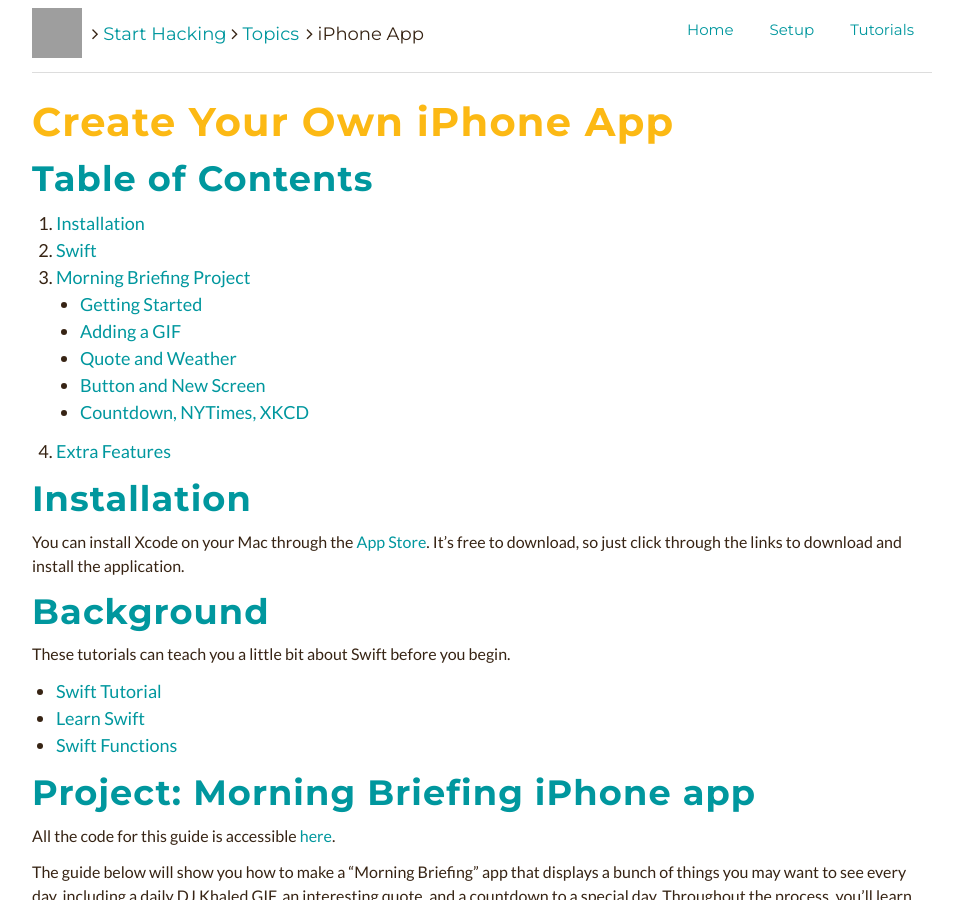
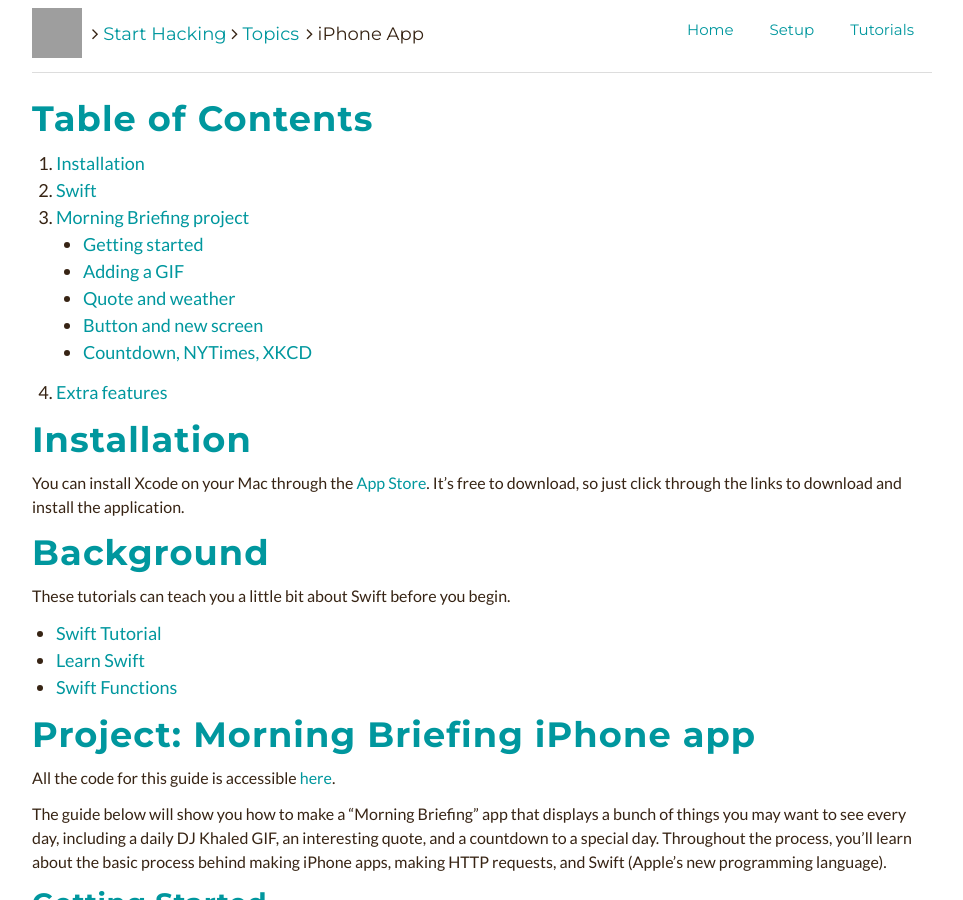
Before and after one commit to starthacking/starthacking.github.io, a Jekyll site: the page built from _posts/2017-09-08-iphone.md, in a window 1280 px wide and 900 px high. Shown: the whole window, without its empty margins (158-1121 px from the left). Built offline with Jekyll 4.4.1, drawn with Linux system fonts in a browser that asks for light colours; nearby versions of some CDN libraries; some of the changed lines change nothing that is shown; some of the changed text lies outside the part shown; grey boxes are pictures that could not be loaded.

Commit message:
posts iphone: format

````diff
--- a/_posts/2017-09-08-iphone.md
+++ b/_posts/2017-09-08-iphone.md
@@ -8,102 +8,113 @@
     name: "Topics"
     path: "/topics"
 ---
-# Create Your Own iPhone App
-
-
 
 ## Table of Contents
 
+1. [Installation](#installation)
+1. [Swift](#swift)
+1. [Morning Briefing project](#project-morning-briefing-iphone-app)
+  - [Getting started](#getting-started)
+  - [Adding a GIF](#adding-a-gif)
+  - [Quote and weather](#quote-and-weather)
+  - [Button and new screen](#button-and-new-screen)
+  - [Countdown, NYTimes, XKCD](#countdown-nytimes-xkcd)
+1. [Extra features](#congratulations)
 
+## Installation
 
-<ol>
-<li><a href="#installation">Installation</a></li>
-<li><a href="#swift">Swift</a></li>
-<li><a href="#project">Morning Briefing Project</a></li>
-  <ul>
-    <li><a href="#start">Getting Started</a></li>
-    <li><a href="#gif">Adding a GIF</a></li>
-    <li><a href="#weather">Quote and Weather</a></li>
-    <li><a href="button">Button and New Screen</a></li>
-    <li><a href="#countdown">Countdown, NYTimes, XKCD</a></li>
-  </ul>
-<li><a href="#extra">Extra Features</a></li>
-</ol>
+You can install Xcode on your Mac through the [App Store][download]. It's
+free to download, so just click through the links to download and install the
+application.
 
-## <a id="installation">Installation</a>
+## Background
 
-You can install Xcode on your Mac through the
-[App Store][download]. It's free to download, so just click
-through the links to download and install the application.
-
-## <a id="swift">Background</a>
-
-These tutorials can teach you a little bit about Swift before
-you begin.
+These tutorials can teach you a little bit about Swift before you begin.
 
 - [Swift Tutorial][swift1]
 - [Learn Swift][swift2]
 - [Swift Functions][swift3]
 
-## <a id="project">Project: Morning Briefing iPhone app</a>
+## Project: Morning Briefing iPhone app
 
 All the code for this guide is accessible [here][hackpack].
 
-The guide below will show you how to make a "Morning Briefing"
-app that displays a bunch of things you may want to see every
-day, including a daily DJ Khaled GIF, an interesting quote, and
-a countdown to a special day. Throughout the process, you’ll
-learn about the basic process behind making iPhone apps, making
-HTTP requests, and Swift (Apple’s new programming language).
+The guide below will show you how to make a "Morning Briefing" app that
+displays a bunch of things you may want to see every day, including a daily
+DJ Khaled GIF, an interesting quote, and a countdown to a special day.
+Throughout the process, you’ll learn about the basic process behind making
+iPhone apps, making HTTP requests, and Swift (Apple’s new programming
+language).
 
-### <a id="start">Getting Started</a>
+### Getting Started
 
 Click "Create a new Xcode project" and under iOS → Application,
 select "Single View Application", and fill in the following
 fields. After clicking "next", pick somewhere to save the
 project and then press "Create".
 
-![](https://quip.com/blob/KWDAAAiFNtr/cYDpy1W8yWSlhzDQV6NHUA?a=glRLEkOMvi8b4JyhWPj0O8vtgnpCCL0soRYNZYW6mL0a)
+![Welcome to Xcode message](https://quip.com/blob/KWDAAAiFNtr/cYDpy1W8yWSlhzDQV6NHUA?a=glRLEkOMvi8b4JyhWPj0O8vtgnpCCL0soRYNZYW6mL0a)
 
-![](https://quip.com/blob/KWDAAAiFNtr/MhH4UAKvGoKkHuaSnDcYzg?a=wqjapDGgVXIsUoxyam11a5PktsMU9TKdn56avMNTHD0a)
+![New project options](https://quip.com/blob/KWDAAAiFNtr/MhH4UAKvGoKkHuaSnDcYzg?a=wqjapDGgVXIsUoxyam11a5PktsMU9TKdn56avMNTHD0a)
 
-### <a id="gif">Adding a GIF</a>
+### Adding a GIF
 
-The first thing we’re going to do is add the necessary elements to display a GIF. Apple doesn’t natively support displaying GIFs in image views, so we’re going to add [SwiftGif][swiftgif], an open source framework, to help. On the SwiftGif page, click the "Clone or download" button and download the ZIP file.
+The first thing we’re going to do is add the necessary elements to display a
+GIF. Apple doesn’t natively support displaying GIFs in image views, so we’re
+going to add [SwiftGif][swiftgif], an open source framework, to help. On the
+SwiftGif page, click the "Clone or download" button and download the ZIP
+file.
 
-Unzip the file, then add the file `UIImage+Gif.swift` from the "SwiftGifCommon" folder to your project directory by dragging the file to the left panel as so:
+Unzip the file, then add the file `UIImage+Gif.swift` from the
+"SwiftGifCommon" folder to your project directory by dragging the file to the
+left panel as so:
 
-![](https://quip.com/blob/KWDAAAiFNtr/ROCAUJg5SuOMkSmGZwrzkw?a=DHWs4izNozAoAq9LpeNxcqasLK6qiMaCpVHsrhkCaNEa)
+![Dragging the file to the left](https://quip.com/blob/KWDAAAiFNtr/ROCAUJg5SuOMkSmGZwrzkw?a=DHWs4izNozAoAq9LpeNxcqasLK6qiMaCpVHsrhkCaNEa)
 
 Make sure the following options are selected, then press finish.
 
-![](https://quip.com/blob/KWDAAAiFNtr/IUx6lD0rWwn2elTftBK_sA?a=Talznxqd7wZA9a0xmqSBokraC1RI9a4IkWZ5VhW1tvca)
+![Selected options](https://quip.com/blob/KWDAAAiFNtr/IUx6lD0rWwn2elTftBK_sA?a=Talznxqd7wZA9a0xmqSBokraC1RI9a4IkWZ5VhW1tvca)
 
-Next, open `Main.storyboard`. Think of `Main.storyboard` as a rough mockup of what your app will look like. You can position different UI elements, preview colors and fonts, and connect screens together.
-Go to the top of the screen and click Editor → Embed In → Navigation Controller. This will put the main view controller into a navigation controller, which will then give us the ability to title our screen.
+Next, open `Main.storyboard`. Think of `Main.storyboard` as a rough mockup of
+what your app will look like. You can position different UI elements, preview
+colors and fonts, and connect screens together. Go to the top of the screen
+and click Editor → Embed In → Navigation Controller. This will put the main
+view controller into a navigation controller, which will then give us the
+ability to title our screen.
 
-After that, click on the circle icon on the bottom right hand side, scroll until you find "Image View", then drag an image view onto View Controller.
+After that, click on the circle icon on the bottom right hand side, scroll
+until you find "Image View", then drag an image view onto View Controller.
 
-![](https://quip.com/blob/KWDAAAiFNtr/nqO07RUzWofCsnCaRRJXvQ?a=BsQMCZy8OGDdhIRDPEIXyYsdaz2l4vf4r78Phugemuga)
+![Image view](https://quip.com/blob/KWDAAAiFNtr/nqO07RUzWofCsnCaRRJXvQ?a=BsQMCZy8OGDdhIRDPEIXyYsdaz2l4vf4r78Phugemuga)
 
-Position it however you want somewhere at the top. Click on it again to change the width/height, then click on the attributes panel on the right hand side and change the Mode to "Scale to Fill."
+Position it however you want somewhere at the top. Click on it again to
+change the width/height, then click on the attributes panel on the right hand
+side and change the Mode to "Scale to Fill."
 
 After that, click on the venn diagram-ish icons on the top right.
 
-![](https://quip.com/blob/KWDAAAiFNtr/LK8tKTUUSzxE07zYd_LSnw?a=uYsuam6kERicfXxWU2T9dC15VkYFXxA0GCS7Ruf5XgYa)
+![View side by side icon](https://quip.com/blob/KWDAAAiFNtr/LK8tKTUUSzxE07zYd_LSnw?a=uYsuam6kERicfXxWU2T9dC15VkYFXxA0GCS7Ruf5XgYa)
 
-This will bring up a panel to view two different files side-by-side. We want to have `ViewController.swift` on one side and `Main.storyboard` on the other. The different files can be accessed from the top of each pane.
+This will bring up a panel to view two different files side-by-side. We want
+to have `ViewController.swift` on one side and `Main.storyboard` on the
+other. The different files can be accessed from the top of each pane.
 
 Once you have that set up:
 
 1. Hold the control key on your keyboard
-2. Click on image view, and drag the resulting line to underneath `class ViewController: UIViewController {`.
-3. When the small dialog pop ups to connect, name the image view "imageView" and press "connect" to finish.
-4. Congratulations! You just connected the image view you dragged and a variable called "imageView" that you can now use to change certain properties of it in code.
+2. Click on image view, and drag the resulting line to underneath `class
+  ViewController: UIViewController {`.
+3. When the small dialog pop ups to connect, name the image view "imageView"
+  and press "connect" to finish.
+4. Congratulations! You just connected the image view you dragged and a
+  variable called "imageView" that you can now use to change certain properties
+  of it in code.
 
-Before getting to the actual code, switch back to the original view from the top right.
+Before getting to the actual code, switch back to the original view from the
+top right.
 
-In `viewDidLoad()`, add the following code after super.viewDidLoad() and change the placeholder text:
+In `viewDidLoad()`, add the following code after super.viewDidLoad() and
+change the placeholder text:
 
 ```swift
 // This sets up the navigation controller (the bar at the top) to be a certain style, color, and tint.
@@ -159,40 +170,48 @@
 
 Now, we're ready to test that everything works.
 
-Make sure in your project page (accessible from the left hand panel) the following options are selected:
+Make sure in your project page (accessible from the left hand panel) the
+following options are selected:
 
-![](https://quip.com/blob/KWDAAAiFNtr/nQwM9CXLd4t_aCUL5wcUTQ?a=7j2nwe57xP9G73qBZFFyuEC35VK78vbMXaqX6U8GBtMa)
+![Project page options](https://quip.com/blob/KWDAAAiFNtr/nQwM9CXLd4t_aCUL5wcUTQ?a=7j2nwe57xP9G73qBZFFyuEC35VK78vbMXaqX6U8GBtMa)
 
-After that, choose to run the application on an iPhone 7 (since that's how we setup the storyboard) and then press the run button (looks like a play button):
+After that, choose to run the application on an iPhone 7 (since that's how we
+setup the storyboard) and then press the run button (looks like a play
+button):
 
-![](https://quip.com/blob/KWDAAAiFNtr/yBze2-IplmAu4H5--smwxw?a=UaSBEA3Ogj9gJ3bHurkRKEwlKSwfbo1VZ4p5UGDWKpQa)
+![Run button](https://quip.com/blob/KWDAAAiFNtr/yBze2-IplmAu4H5--smwxw?a=UaSBEA3Ogj9gJ3bHurkRKEwlKSwfbo1VZ4p5UGDWKpQa)
 
-If everything worked, you should see a random DJ Khaled related GIF show up in the simulator as so:
+If everything worked, you should see a random DJ Khaled related GIF show up
+in the simulator as so:
 
-![](https://quip.com/blob/KWDAAAiFNtr/n1nIZWJt92fdYTm6D2ZhCw?a=EJaBaEuXOoBqkzNaQiCaOMvUGjBu9BamAyauhu6rdTUa)
+![DJ Khaled GIF](https://quip.com/blob/KWDAAAiFNtr/n1nIZWJt92fdYTm6D2ZhCw?a=EJaBaEuXOoBqkzNaQiCaOMvUGjBu9BamAyauhu6rdTUa)
 
-Congratulations! You just completed your first checkpoint. Next, we'll add a random quote and weather.
+Congratulations! You just completed your first checkpoint. Next, we'll add a
+random quote and weather.
 
+### Quote and Weather
 
-### <a id="weather">Quote and Weather</a>
+The process for adding a quote of the day and weather condition is pretty
+much the same. To do this, we're not going to be adding any files, but rather
+just using the [quotes.rest][quotesrest] and [openweathermap.org][weather]
+APIs.
 
-The process for adding a quote of the day and weather condition is pretty much the same. To do this, we're not going to be adding any files, but rather just using the [quotes.rest][quotesrest] and [openweathermap.org][weather] APIs.
+To start off, go to `Main.storyboard` and drag in **two** `UITextView`s from
+the bottom right hand side. Double click to add some placeholder text. It
+should look like this:
 
-To start off, go to `Main.storyboard `and drag in **two** `UITextView`s from the bottom right hand side. Double click to add some placeholder text. It should look like this:
+![Placeholder text](https://quip.com/blob/KWDAAAiFNtr/L7ttQn68A-RYMIxXcP3mmg?a=hqP23FXKYSgVLIJkaEvWOw0xJaZGP7ApQF637zCeYW4a)
 
-![](https://quip.com/blob/KWDAAAiFNtr/L7ttQn68A-RYMIxXcP3mmg?a=hqP23FXKYSgVLIJkaEvWOw0xJaZGP7ApQF637zCeYW4a)
+Place one in middle and the other towards the bottom. Again, we're going to
+have to connect these text views in code. Click ![Side by side
+view](https://quip.com/blob/KWDAAAiFNtr/LK8tKTUUSzxE07zYd_LSnw?a=uYsuam6kERicfXxWU2T9dC15VkYFXxA0GCS7Ruf5XgYa)
+again and bring up `Main.storyboard` and `ViewController.swift` side-by-side.
+Hold control, click, and drag the connector over to underneath the image view
+we added before. When the prompt comes up, name one text view
+`quoteTextView`, the other `weatherTextView` and click connect.
 
- Place one in middle and the other towards the bottom. Again, we're going to have to connect these text views in code. Click
-![](https://quip.com/blob/KWDAAAiFNtr/LK8tKTUUSzxE07zYd_LSnw?a=uYsuam6kERicfXxWU2T9dC15VkYFXxA0GCS7Ruf5XgYa) again and bring
-up `Main.storyboard` and `ViewController.swift` side-by-side.
-Hold control, click, and drag the connector over to underneath
-the image view we added before. When the prompt comes up, name
-one text view `quoteTextView`, the other `weatherTextView` and
-click connect.
-
-Next, add `setupQuote()`  and `setupWeather()` in
-`viewDidLoad()` and add the following code block underneath
-`setupGIF()`:
+Next, add `setupQuote()` and `setupWeather()` in `viewDidLoad()` and add the
+following code block underneath `setupGIF()`:
 
 ```swift
 func setupQuote() {
@@ -231,80 +250,77 @@
 }
 ```
 
-Again, the code is pretty self-explanatory now that you've
-completed the GIF section. We're parsing the JSON returned from
+Again, the code is pretty self-explanatory now that you've completed the GIF
+section. We're parsing the JSON returned from
 [quotes.rest/qod.json](http://quotes.rest/qod.json) and
-[openweathermap.org][weather] and setting the
-`self.quoteTextView.text` and `self.weatherTextView.text`
-(respectively) to be the text we get.
+[openweathermap.org][weather] and setting the `self.quoteTextView.text` and
+`self.weatherTextView.text` (respectively) to be the text we get.
 
-Once that's completed press run (play) button on the top left
-and a random quote and some weather details for Stanford will
-show up!
+Once that's completed press run (play) button on the top left and a random
+quote and some weather details for Stanford will show up!
 
-Feel free to mess around with the `location`  variable in the
-`setupWeather()` method.
+Feel free to mess around with the `location` variable in the `setupWeather()`
+method.
 
-### <a id="button>Button and New Screen</a>
+### Button and New Screen
 
-Next, we're going to be creating a button that brings us to
-another screen.
+Next, we're going to be creating a button that brings us to another screen.
 
-In `Main.storyboard`, drag in a Button from the bottom right and
-place it somewhere near the bottom of the screen. Double click
-to change the title to "More Briefings". At this point,
-your view controller should be similar to this:
+In `Main.storyboard`, drag in a Button from the bottom right and place it
+somewhere near the bottom of the screen. Double click to change the title to
+"More Briefings". At this point, your view controller should be similar to
+this:
 
-![](https://quip.com/blob/KWDAAAiFNtr/A3ftucZtd4hiv5Qsoomv0g?a=FZmdryWaQCfkRlzrF2FMQRquZrzjhPGjpuvs7G1rM0Ya)
+![View controller](https://quip.com/blob/KWDAAAiFNtr/A3ftucZtd4hiv5Qsoomv0g?a=FZmdryWaQCfkRlzrF2FMQRquZrzjhPGjpuvs7G1rM0Ya)
 
 Next, drag in a ViewController and place it next our original one like so:
 
-![](https://quip.com/blob/KWDAAAiFNtr/NL9aAw23Y17aeqm0G3QD8w?a=GiiicuM0KuIGxgS9ovoMHJokJUapFrzpDksmWxCeB0oa)
+![New view controller](https://quip.com/blob/KWDAAAiFNtr/NL9aAw23Y17aeqm0G3QD8w?a=GiiicuM0KuIGxgS9ovoMHJokJUapFrzpDksmWxCeB0oa)
 
-Next, hold control, click on your button, and drag the connector
-to your new view controller. When a gray prompt comes up, select
-"push." You should see a connection between your two screens
-now.
+Next, hold control, click on your button, and drag the connector to your new
+view controller. When a gray prompt comes up, select "push." You should see a
+connection between your two screens now.
 
-![](https://quip.com/blob/KWDAAAiFNtr/YRBplfPPVK8BiaPZF3mAkA?a=3KnxIdFJ32SaubZ2ByNCg7lalBgZBKaPSkA5Er9MWdsa)
+![Screen connection](https://quip.com/blob/KWDAAAiFNtr/YRBplfPPVK8BiaPZF3mAkA?a=3KnxIdFJ32SaubZ2ByNCg7lalBgZBKaPSkA5Er9MWdsa)
 
-This connects the button and the next screen together. When the
-button is tapped, it with "push" the next view controller onto
-your screen.
+This connects the button and the next screen together. When the button is
+tapped, it with "push" the next view controller onto your screen.
 
-Press the run button to check it out! You may notice the blank
-screen, but that's because we haven't added anything there yet.
+Press the run button to check it out! You may notice the blank screen, but
+that's because we haven't added anything there yet.
 
-### <a id="countdown">Countdown, NYTimes, XKCD</a>
+### Countdown, NYTimes, XKCD
 
-Finally, we're going to be adding a countdown (to a special date), NYTimes top story button, and XKCD comic to our app.
+Finally, we're going to be adding a countdown (to a special date), NYTimes
+top story button, and XKCD comic to our app.
 
 Setup `Main.storyboard` so that it looks like this:
 
-![](https://quip.com/blob/KWDAAAiFNtr/0b5Gj5d7I6pIegTY2X130A?a=CG3yQZacf7JQFLSptd5pOL2c38fheGm0YPOtGi4yiGEa)
+![Main storyboard](https://quip.com/blob/KWDAAAiFNtr/0b5Gj5d7I6pIegTY2X130A?a=CG3yQZacf7JQFLSptd5pOL2c38fheGm0YPOtGi4yiGEa)
 
-"Countdown label, Top NYTimes Story, and XKCD" are UI elements
-of type **Label**. “Loading button link...” should be a
+"Countdown label, Top NYTimes Story, and XKCD" are UI elements of type
+**Label**. “Loading button link...” should be a
 **Button**. And the image view is an **Image View** (duh).
 However, you may have noticed that we don't have another
 `ViewController.swift`. So, we're going to add another file:
 
-![](https://quip.com/blob/KWDAAAiFNtr/vM_iKFFcjhr8JNCVbaDiUA?a=rcBb8zM1OJQaThwMq4uEu8PTub7BnZ4l8CRs7z9aaQ4a)
+![New file window](https://quip.com/blob/KWDAAAiFNtr/vM_iKFFcjhr8JNCVbaDiUA?a=rcBb8zM1OJQaThwMq4uEu8PTub7BnZ4l8CRs7z9aaQ4a)
 
 Make sure it's a Cocoa Touch Class and then fill in these fields:
 
-![](https://quip.com/blob/KWDAAAiFNtr/xuQAEB10vNyqKh4Kgp5M_A?a=6iewbVJqc8YmhbWaynsjBiP0PejtWxigLo7oaSr1P40a)
+![Class fields](https://quip.com/blob/KWDAAAiFNtr/xuQAEB10vNyqKh4Kgp5M_A?a=6iewbVJqc8YmhbWaynsjBiP0PejtWxigLo7oaSr1P40a)
 
-Finally, we have `AdditionalViewController.swift` to connect our
-UI elements to. Before we do that though, go back to
-`Main.storyboard`, click on the new view controller we added and
-fill this out in the right hand panel:
+Finally, we have `AdditionalViewController.swift` to connect our UI elements
+to. Before we do that though, go back to `Main.storyboard`, click on the new
+view controller we added and fill this out in the right hand panel:
 
-![](https://quip.com/blob/KWDAAAiFNtr/YY715eBZNPp6P8pirOxYEg?a=XBFToGDhFba77MsU8x06j8Aa11nNA4am9KT1H5ABI8Aa)
+![View controller right hand panel](https://quip.com/blob/KWDAAAiFNtr/YY715eBZNPp6P8pirOxYEg?a=XBFToGDhFba77MsU8x06j8Aa11nNA4am9KT1H5ABI8Aa)
 
-This makes sure that the storyboard view controller and the file is matched. After that, click on
-![](https://quip.com/blob/KWDAAAiFNtr/LK8tKTUUSzxE07zYd_LSnw?a=uYsuam6kERicfXxWU2T9dC15VkYFXxA0GCS7Ruf5XgYa)
-again and connect the respective UI elements with variable names (bolded) as so:
+This makes sure that the storyboard view controller and the file is matched.
+After that, click on ![View side by
+side](https://quip.com/blob/KWDAAAiFNtr/LK8tKTUUSzxE07zYd_LSnw?a=uYsuam6kERicfXxWU2T9dC15VkYFXxA0GCS7Ruf5XgYa)
+again and connect the respective UI elements with variable names (bolded) as
+so:
 
 ```swift
 @IBOutlet weak var **countdownLabel**: UILabel!
@@ -421,26 +437,31 @@
 }
 ```
 
-Last but not least, switch over to `Main.storyboard`, control, click, and drag from the Button to the top middle button of the view controller:
-![](https://quip.com/blob/KWDAAAiFNtr/Bm1hYi6entBO9dRzXWUNXw?a=MfbYNAr9acD86XVszpluo8c4hc5OaoI8LNofRaDEZdUa)
+Last but not least, switch over to `Main.storyboard`, control, click, and
+drag from the Button to the top middle button of the view controller: ![View
+controller
+button](https://quip.com/blob/KWDAAAiFNtr/Bm1hYi6entBO9dRzXWUNXw?a=MfbYNAr9acD86XVszpluo8c4hc5OaoI8LNofRaDEZdUa)
 
-![](https://quip.com/blob/KWDAAAiFNtr/rHMePceb7AVTeeYI3Ttu2Q?a=NqUvGMGG16wNwrXaRxbanC3ftrtRCaGDj8TcsaexyOga)
+![Choose buttonTapped](https://quip.com/blob/KWDAAAiFNtr/rHMePceb7AVTeeYI3Ttu2Q?a=NqUvGMGG16wNwrXaRxbanC3ftrtRCaGDj8TcsaexyOga)
 
-Choose "buttonTapped:" to finish and then press play to test. The countdown, NYTimes button, and XKCD comic should show up.
+Choose "buttonTapped:" to finish and then press play to test. The countdown,
+NYTimes button, and XKCD comic should show up.
 
-## <a id="extra">Congratulations!</a>
+## Congratulations
 
-You’ve finished the iOS tutorial. Hopefully, you learned a
-little about making iPhone apps, HTTP requests, and Swift.
+You’ve finished the iOS tutorial. Hopefully, you learned a little about
+making iPhone apps, HTTP requests, and Swift.
 
-If you want to work on the app a little more, here are some ideas on how to extend it:
+If you want to work on the app a little more, here are some ideas on how to
+extend it:
 
-* Integrate the ESPN API
-* Get info about popular stocks using Yahoo or Google Finance API
-* Show an interesting fact of the day
-* Random joke?
+- Integrate the ESPN API
+- Get info about popular stocks using Yahoo or Google Finance API
+- Show an interesting fact of the day
+- Random joke?
 
 ### License
+
 MIT
 
 [download]: http://itunes.apple.com/us/app/xcode/id497788835?ls=1&mt=12
````
